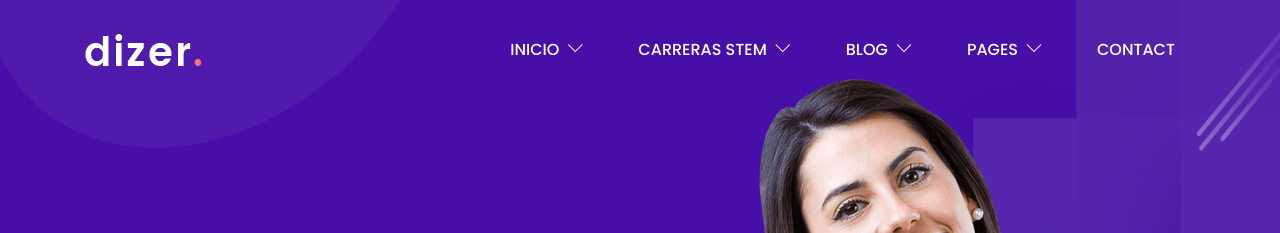
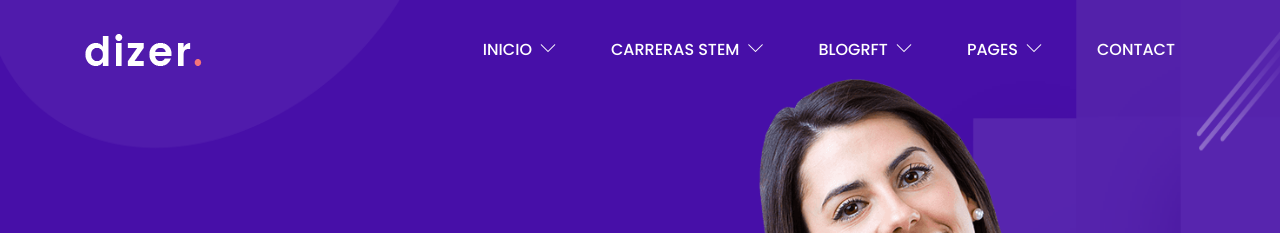
Before and after one commit to estaennosotraspiloto/estaennosotraspiloto, a Jekyll site: the page built from index.html, in a window 1280 px wide. Shown: the top 233 px of the page. Built offline with Jekyll 4.4.1, drawn with Linux system fonts in a browser that asks for light colours.

Commit message:
Update from Forestry.io estaennosotraspiloto updated _data/navigation.yml

```diff
--- a/_data/navigation.yml
+++ b/_data/navigation.yml
@@ -16,7 +16,7 @@ main:
     url: "/about"
   - name: About Me
     url: "/about-me"
-- name: Blog
+- name: BlogRFT
   url: "/blog-1"
   submenu:
   - name: Blog One
```
